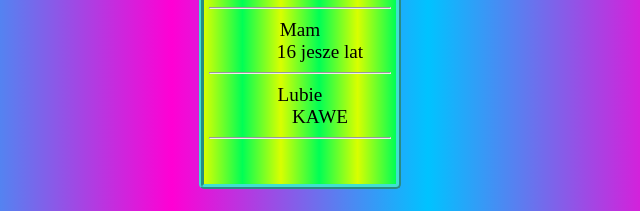
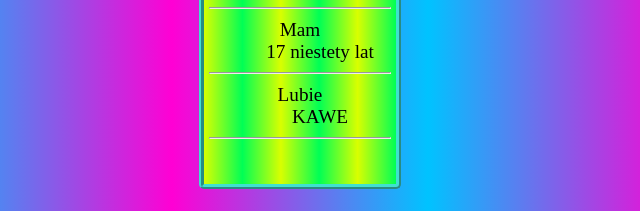
Before and after one commit to Kari360/TEBIK, a plain HTML site: page index.html in a window 1280 px wide. Shown: the part 329-540 px from the top of the page, 340-980 px from the left. Drawn offline with Linux system fonts and the light colour scheme.

Commit message:
Update index.html

```diff
--- a/index.html
+++ b/index.html
@@ -21,7 +21,7 @@
 
             <hr>
             <dt>Mam</dt>
-            <dd>16 jesze lat</dd>
+            <dd>17 niestety lat</dd>
 
 
             <hr>
```
